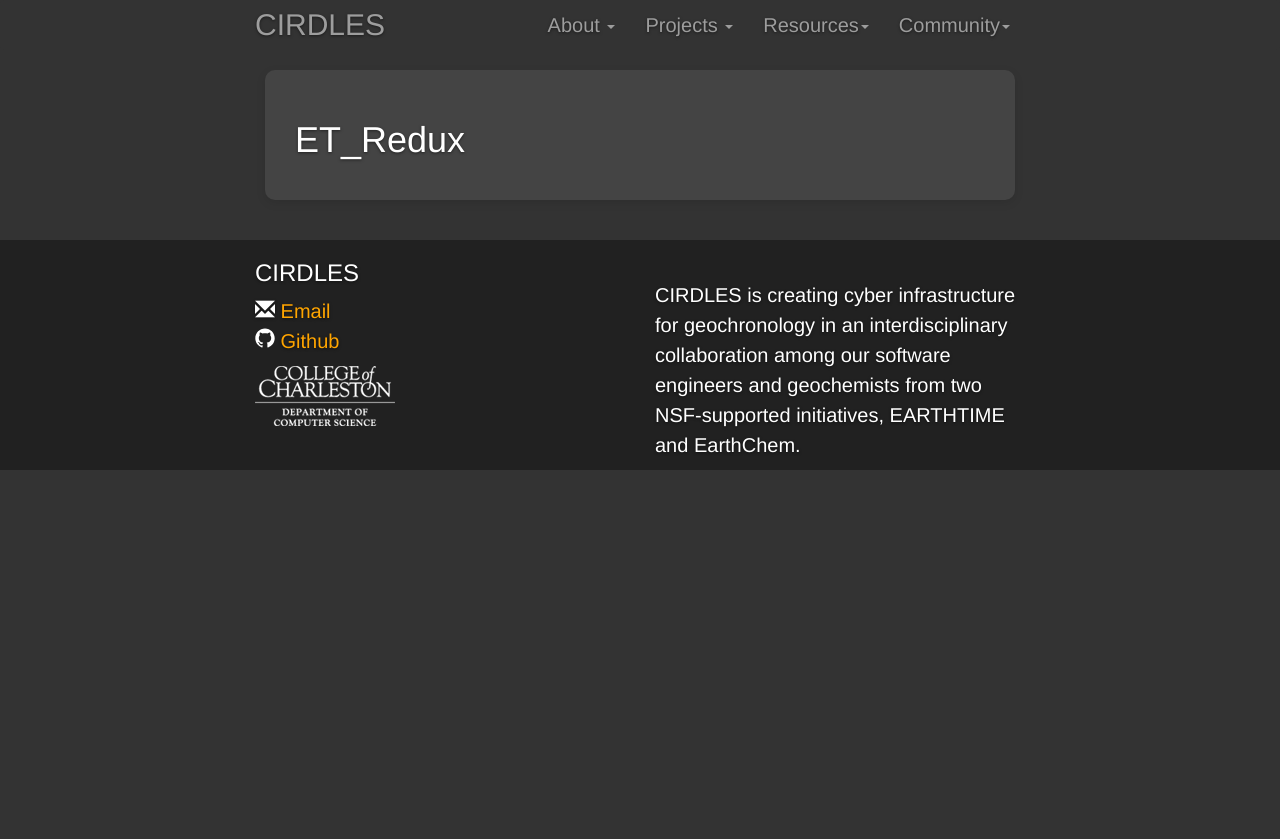
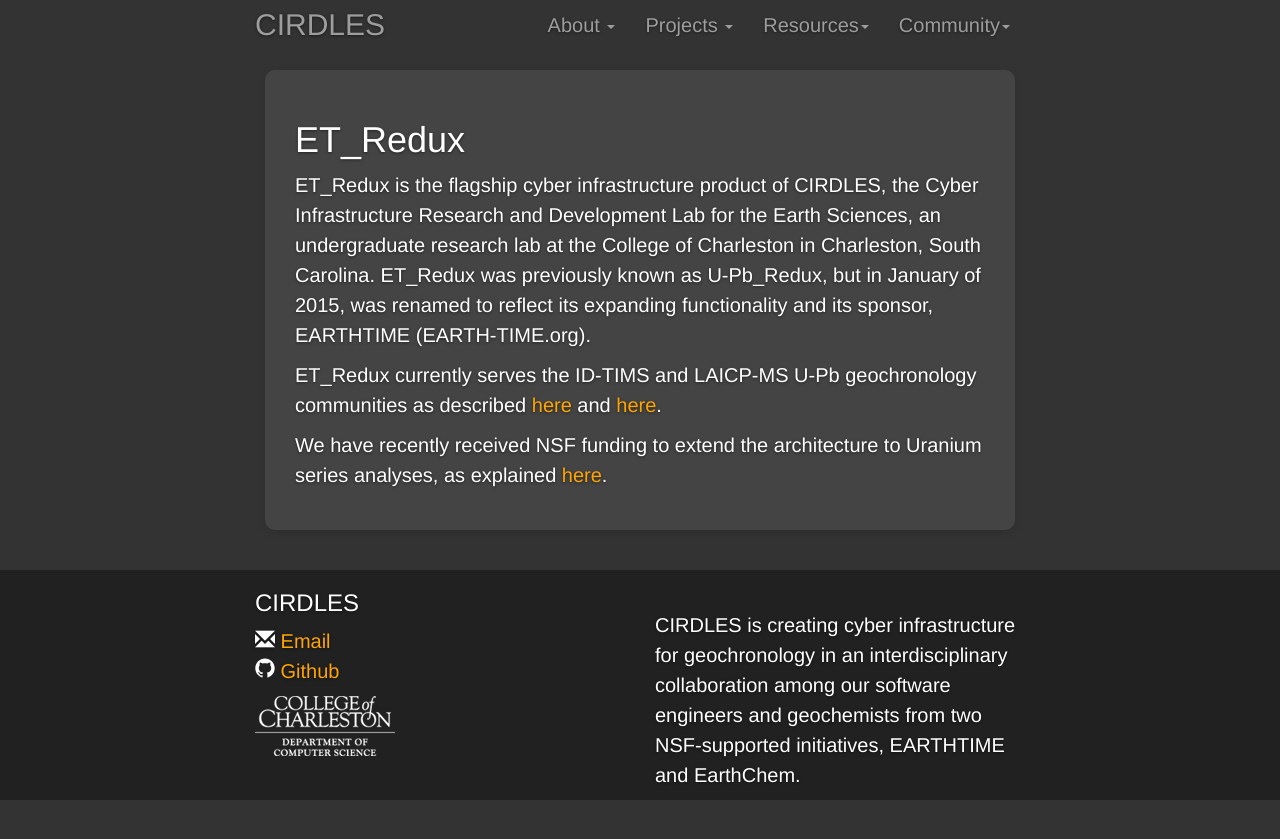
Before and after one commit to shefaliemmanuel/cirdles.github.com, a Jekyll site: the page built from et_redux/index.html, in a window 1280 px wide. Shown: the top 839 px of the page. Built offline with Jekyll 4.4.1, drawn with Linux system fonts in a browser that asks for light colours.

Commit message:
Add content to the projects pages.

```diff
--- a/assets/css/custom.css
+++ b/assets/css/custom.css
@@ -143,3 +143,7 @@
     margin: 0;
     padding: 0;
 }
+
+small.blue {
+	color: #acf;
+}
--- a/chroni/index.html
+++ b/chroni/index.html
@@ -8,5 +8,6 @@
 <div class="container">
 	<div class="box">
 		<h1>{{ page.title }}</h1>
+		<p>CHRONI is a mobile application that presents archived data downloaded from the Geochron database in a customizable format for use by geologists in the field. Currently, the CHRONI application only works with Android devices. The project is led and maintained by CIRDLES, an undergraduate research lab at the College of Charleston in Charleston, South Carolina.</p>
 	</div>
 </div>
--- a/et_redux/index.html
+++ b/et_redux/index.html
@@ -8,6 +8,11 @@
 <div class="container">
 	<div class="box">
 		<h1>{{ page.title }}</h1>
+		<p>ET_Redux is the flagship cyber infrastructure product of CIRDLES, the Cyber Infrastructure Research and Development Lab for the Earth Sciences, an undergraduate research lab at the College of Charleston in Charleston, South Carolina. ET_Redux was previously known as U-Pb_Redux, but in January of 2015, was renamed to reflect its expanding functionality and its sponsor, EARTHTIME (EARTH-TIME.org).</p>
+
+		<p>ET_Redux currently serves the ID-TIMS and LAICP-MS U-Pb geochronology communities as described <a href="http://cirdles.org/sites/default/files/Downloads/ggge1933.pdf">here</a> and <a href="http://cirdles.org/sites/default/files/Downloads/ggge1932.pdf">here</a>.</p>
+
+		<p>We have recently received NSF funding to extend the architecture to Uranium series analyses, as explained <a href="http://earthcube.org/group/cyberinfrastructure-u-series-geochronologic-data">here</a>.</p>
 
 	</div>
 
--- a/index.html
+++ b/index.html
@@ -4,8 +4,7 @@
 
 <div class="container">
 	<div class="box">
-		<h2>CIRDLES</h2>
-		<h2><small>Cyber Infrastructure Research & Development Lab for the Earth Sciences</small></h2>
+		<h2>Cyber Infrastructure Research & Development Lab for the Earth Sciences</h2>
 
 		<p>Disclaimer: Any opinions, findings, and conclusions or recommendations expressed in this material are those of the author(s) and do not necessarily reflect the views of the National Science Foundation.</p>
 
--- a/topsoil/index.html
+++ b/topsoil/index.html
@@ -8,5 +8,8 @@
 <div class="container">
 	<div class="box">
 		<h1>{{ page.title }}</h1>
+		<p>Topsoil is a desktop application and Java library that creates data visualizations for geochronologists and other earth scientists. The project is led and maintained by CIRDLES, an undergraduate research lab at the College of Charleston in Charleston, South Carolina.</p>
+
+		<p>The name "Topsoil" is an anagram of "Isoplot", the name of an enormously successful Microsoft Excel Add-In with similar capabilities that now works only in older versions of Excel.</p>
 	</div>
 </div>
```
